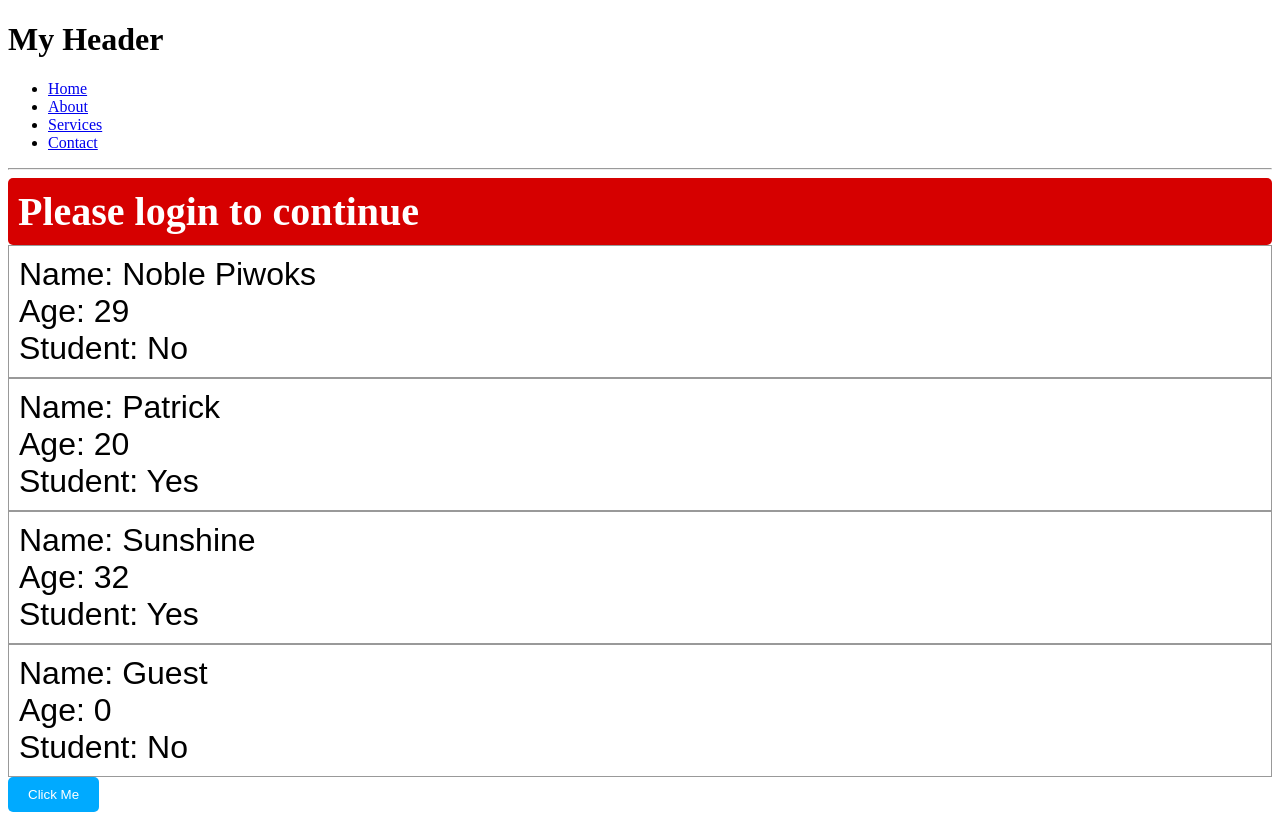
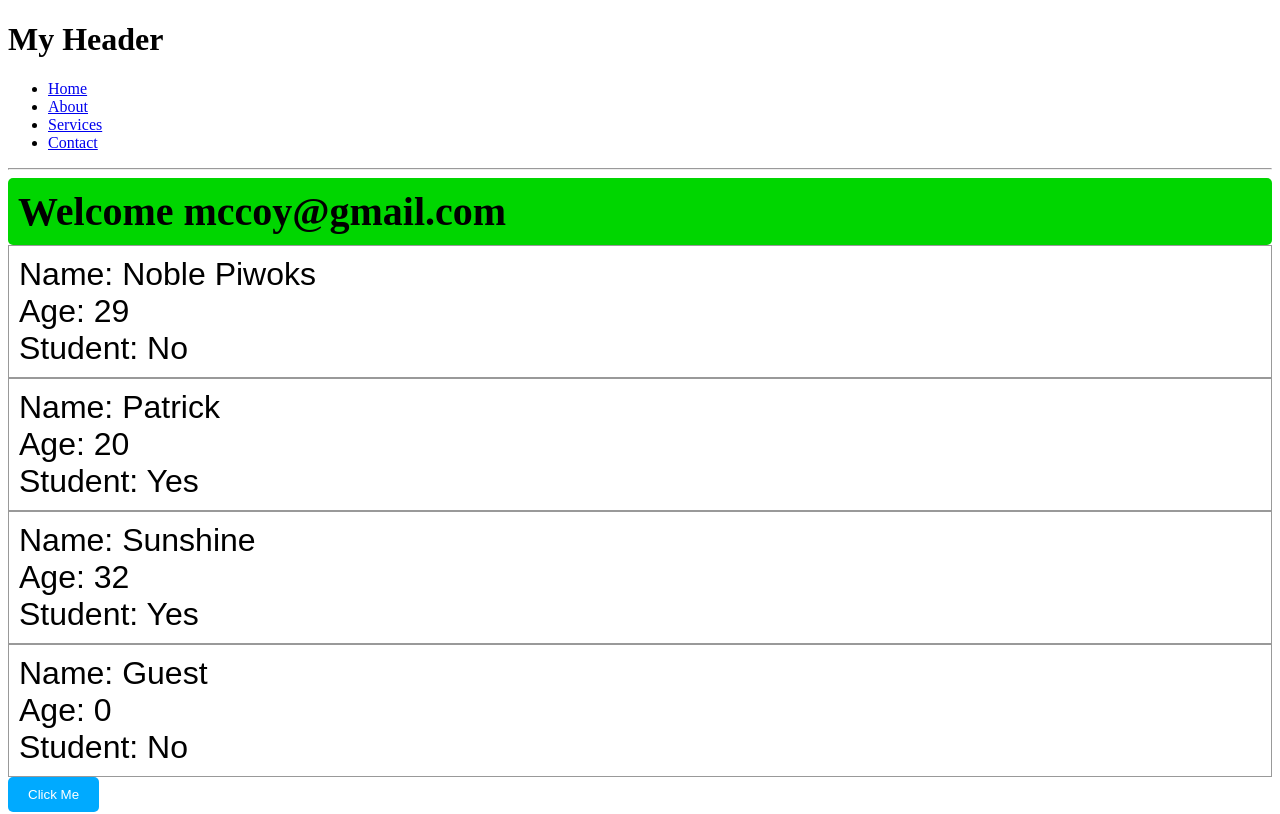
Before and after one commit to Piwoksn/React-Js-2, a React (Vite) app in the folder my-react-app/: page / in a window 1280 px wide. Shown: the top 814 px of the page. Built offline with nearby package versions, Linux system fonts and the light colour scheme.

Commit message:
this way is best for practice

```diff
--- a/my-react-app/src/App.jsx
+++ b/my-react-app/src/App.jsx
@@ -12,7 +12,7 @@ function App() {
       {/* we use fragments to be able to show more than one components */}
 
       <Header />
-      <UserGreeting isLoggedIn={false} username="mccoy@gmail.com" />
+      <UserGreeting isLoggedIn={true} username="mccoy@gmail.com" />
 
       <Student name="Noble Piwoks" age={29} isStudent={false} />
       <Student name="Patrick" age={20} isStudent={true} />
--- a/my-react-app/src/UserGreeting.jsx
+++ b/my-react-app/src/UserGreeting.jsx
@@ -6,11 +6,22 @@ function UserGreeting(props) {
   //   }
   // Or do this way
 
-  return props.isLoggedIn ? (
+  //   return props.isLoggedIn ? (
+  //     <h2 className="welcome-message">Welcome {props.username}</h2>
+  //   ) : (
+  //     <h2 className="login-prompt">Please login to continue</h2>
+  //   );
+
+  // Or
+  const welcomeMessage = (
     <h2 className="welcome-message">Welcome {props.username}</h2>
-  ) : (
+  );
+
+  const loginPrompt = (
     <h2 className="login-prompt">Please login to continue</h2>
   );
+
+  return props.isLoggedIn ? welcomeMessage : loginPrompt;
 }
 
 export default UserGreeting;
```
